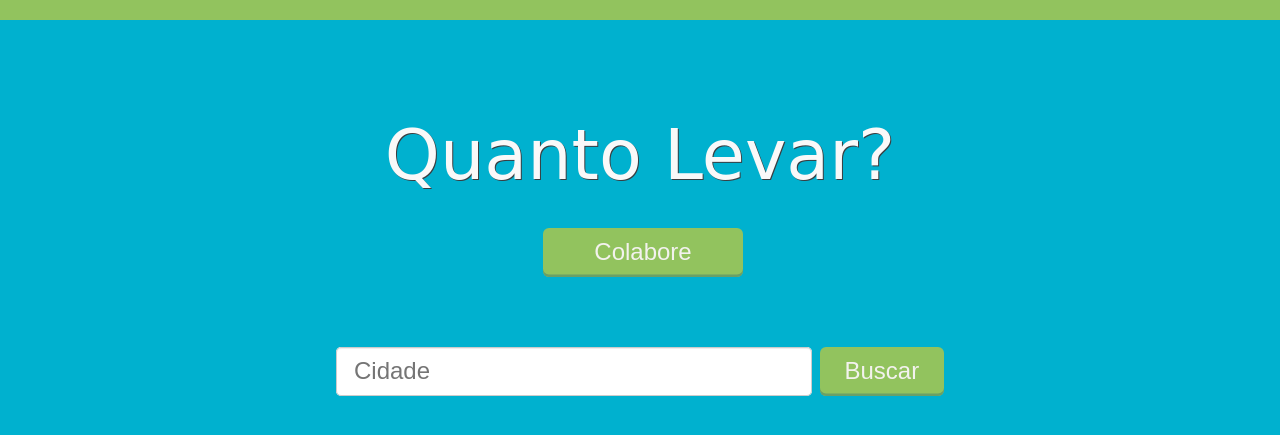
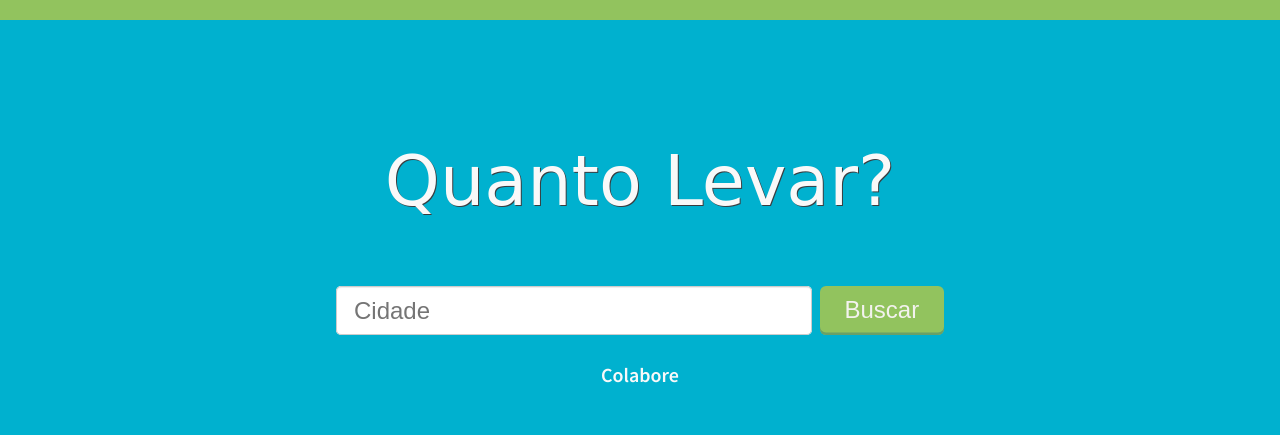
Before and after one commit to vitorfs/quanto-levar, a Django app: page / in a window 1280 px wide. Shown: the top 435 px of the page. Run offline with Django 3.2, Linux system fonts and the light colour scheme; data comes from the database, SQL or seed files in the repository; some libraries are stand-ins or nearby versions; some web fonts are replaced.

Commit message:
link colabore

```diff
--- a/static/css/app.css
+++ b/static/css/app.css
@@ -18,8 +18,7 @@ body {
 }
 
 header {
-  height: 20px;
-  background: #92C35E;
+  border-top: 20px solid #92C35E;
 }
 
 h1.titulo {
@@ -27,7 +26,8 @@ h1.titulo {
   font-size: 7em;
   text-shadow: 1px 1px 0 #3A3D40;
   margin-bottom: 0.25em;
-
+  text-align: center;
+  margin-top: 1.8em;
 }
 
 h1.titulo a {
@@ -54,9 +54,12 @@ h4 {
 }
 
 section {
-  margin: 100px auto 0;
+  text-align: center;
+}
+
+.wrapper {
+  margin: 0 auto;
   width: 960px;
-  text-align: center;
 }
 
 section input[type="text"] {
@@ -83,7 +86,7 @@ section #buscar input:disabled {
   color: #999999;
 }
 
-section button {
+.btn {
   background-color: #92C35E;
   border: none;
   border-radius: 0.25em;
@@ -103,14 +106,15 @@ section button {
   -o-appearance: none;
   appearance: none;
   width: 124px;
+  text-align: center;
 }
 
-section button:hover {
+.btn:hover {
   background-color: #69A067;
   box-shadow: inset 0 -0.1em 0 #92C35E;
 }
 
-section button:disabled {
+.btn:disabled {
   background: #69A067;
   box-shadow: inset 0 -0.1em 0 #92C35E;
   cursor: pointer;
@@ -263,3 +267,19 @@ table tr {
 .twitter-typeahead .tt-suggestion.tt-cursor {
   color: #03739c;
 }
+
+footer {
+  padding: 30px 0;
+  text-align: center;
+}
+
+.colabore {
+  color: #F9F9F9;
+  font-weight: 600;
+  text-decoration: none;
+  font-size: 2em;
+}
+
+.colabore:hover {
+  text-shadow: 1px 1px 0 #3A3D40;
+}
--- a/templates/base.html
+++ b/templates/base.html
@@ -10,17 +10,18 @@
   <script type="text/javascript" src="{{ STATIC_URL }}js/typeahead.bundle.js"></script>
 </head>
 <body>
-  <header></header>
-  <section>
-    <h1 class="titulo">
-      <a href="{% url 'home' %}">Quanto Levar?</a>
-    </h1>
-    <button type="button" id="calcular" onclick="{% url 'colaborar' %}">Colabore</button>
-    <div id="conteudo">
-      {% block conteudo %}
-      {% endblock conteudo %}
+  <header>
+    <div class="wrapper">
+      <h1 class="titulo"><a href="{% url 'home' %}">Quanto Levar?</a></h1>
     </div>
+  </header>
+  <section id="conteudo" class="wrapper">
+    {% block conteudo %}
+    {% endblock conteudo %}
   </section>
+  <footer class="wrapper">
+    <a href="{% url 'colaborar' %}" class="colabore">Colabore</a>
+  </footer>
   <script>
     (function(i,s,o,g,r,a,m){i['GoogleAnalyticsObject']=r;i[r]=i[r]||function(){
     (i[r].q=i[r].q||[]).push(arguments)},i[r].l=1*new Date();a=s.createElement(o),
--- a/templates/busca.html
+++ b/templates/busca.html
@@ -4,7 +4,7 @@
   <form method="post" action="{% url 'buscar' %}" id="buscar">
     {% csrf_token %}
     <input type="text" placeholder="Cidade" name="cidade" id="cidade" class="typeahead">
-    <button type="submit" id="enviar">Buscar</button>
+    <button type="submit" id="enviar" class="btn">Buscar</button>
   </form>
   <script type="text/javascript">
     var cidades = {{cidades|safe}};
--- a/templates/cidade.html
+++ b/templates/cidade.html
@@ -28,7 +28,7 @@
           {% endfor %}
         </ul>
       {% endfor %}
-      <button type="submit" id="calcular">Calcular</button>
+      <button type="submit" id="calcular" class="btn">Calcular</button>
     </form>
   </div>
 {% endblock conteudo %}
```
Also changed, not shown: 1 other file.
